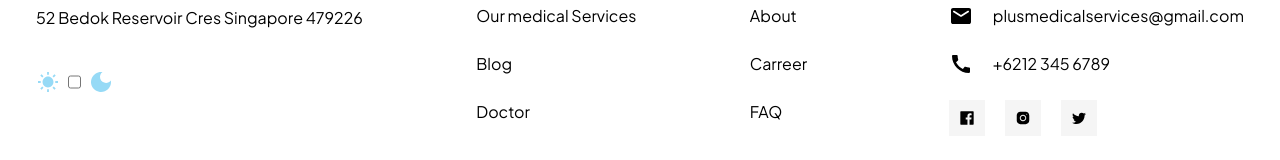
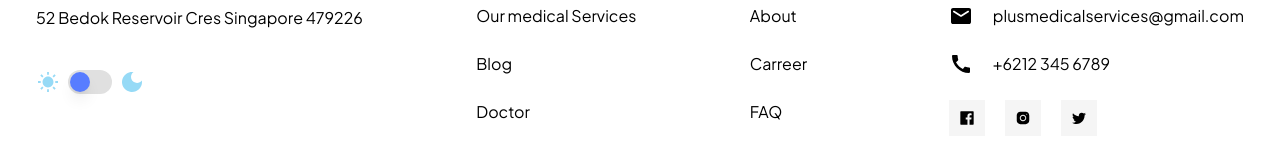
Before and after one commit to roanrobersson/acolher, a Next.js app: page / in a window 1280 px wide. Shown: the part 7637-7797 px from the top of the page. Built offline with nearby package versions, Linux system fonts and the light colour scheme.

Commit message:
feat: :sparkles: add dark mode switch

```diff
--- /dev/null
+++ b/public/scripts/darkModeScript.js
@@ -0,0 +1,9 @@
+if (
+	localStorage.theme === "dark" ||
+	(!("theme" in localStorage) &&
+		window.matchMedia("(prefers-color-scheme: dark)").matches)
+) {
+	document.documentElement.classList.add("dark");
+} else {
+	document.documentElement.classList.remove("dark");
+}
--- a/src/app/layout.tsx
+++ b/src/app/layout.tsx
@@ -9,6 +9,8 @@ import { combineClasses } from "utils/tailwind";
 import type { Metadata } from "next";
 
 import "public/styles/globals.css";
+
+import Script from "next/script";
 
 const PlusJakartaSansFont = Plus_Jakarta_Sans({
 	subsets: ["latin"],
@@ -44,6 +46,7 @@ const RootLayout = ({
 				<link rel="icon" sizes="32x32" href="/favicon/favicon-32.ico" />
 				<link rel="icon" sizes="128x128" href="/favicon/favicon-128.ico" />
 				<link rel="icon" sizes="256x256" href="/favicon/favicon-256.ico" />
+				<Script id="dark-mode" src="scripts/darkModeScript.js" />
 			</head>
 
 			<body
--- a/src/components/Footer.tsx
+++ b/src/components/Footer.tsx
@@ -1,3 +1,5 @@
+"use client";
+
 import { FC, SVGProps } from "react";
 import Image from "next/image";
 import Link from "next/link";
@@ -12,11 +14,13 @@ import TwitterIcon from "public/icons/solid/twitter.svg";
 import ArtifactsImage from "public/images/artifacts.png";
 import rk from "routeKeys";
 
+import { useDarkMode } from "hooks";
 import { combineClasses } from "utils/tailwind";
 
 import Brand from "./Brand";
 import Button from "./Button";
 import Input from "./Input";
+import Switch from "./Switch";
 
 type Item = {
 	id: string;
@@ -43,6 +47,8 @@ const socialItems: Array<Item> = [
 ];
 
 const Footer: FC = () => {
+	const { value, enable, disable } = useDarkMode();
+
 	return (
 		<footer className="relative pt-[120px]">
 			{/* Feed */}
@@ -96,7 +102,12 @@ const Footer: FC = () => {
 							</address>
 							<div className="mt-10 flex gap-2 text-light-blue-300">
 								<LightModeIcon width={24} height={24} />
-								<input type="checkbox" />
+								<Switch
+									checked={value}
+									onCheckedChange={(checked) => {
+										checked ? enable() : disable();
+									}}
+								/>
 								<DarkModeIcon width={24} height={24} />
 							</div>
 						</div>
--- a/src/hooks/index.ts
+++ b/src/hooks/index.ts
@@ -1,5 +1,6 @@
 export { default as useBreakpointValue } from "./useBreakpointValue";
 export { default as useBreakpoints } from "./useBreakpoints";
 export { default as useCombinedRefs } from "./useCombinedRefs";
+export { default as useDarkMode } from "./useDarkMode";
 export { default as useScreenResized } from "./useScreenResized";
 export { default as useSticky } from "./useSticky";
--- /dev/null
+++ b/src/hooks/useDarkMode.ts
@@ -0,0 +1,32 @@
+import { useEffect, useState } from "react";
+
+const useDarkMode = () => {
+	const [value, setValue] = useState(false);
+
+	useEffect(() => {
+		const isDark = localStorage.theme === "dark";
+		setValue(isDark);
+
+		if (isDark) {
+			enable();
+		} else {
+			disable();
+		}
+	}, []);
+
+	const enable = (): void => {
+		localStorage.theme = "dark";
+		document.documentElement.classList.add("dark");
+		setValue(true);
+	};
+
+	const disable = (): void => {
+		localStorage.theme = "light";
+		document.documentElement.classList.remove("dark");
+		setValue(false);
+	};
+
+	return { value, enable, disable };
+};
+
+export default useDarkMode;
```
Also changed, not shown: public/icons/solid/instagram.svg.
